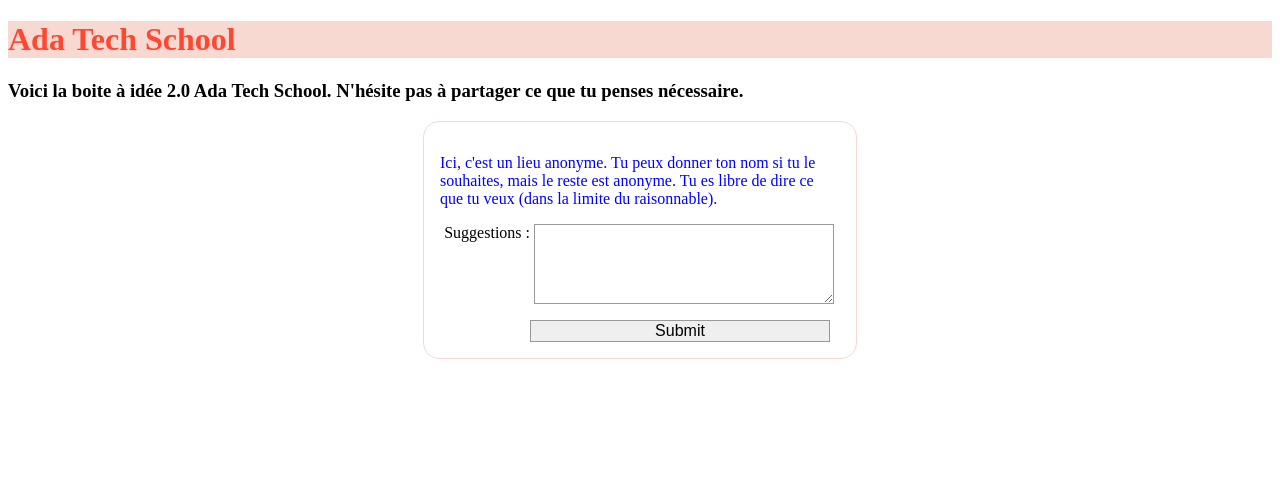
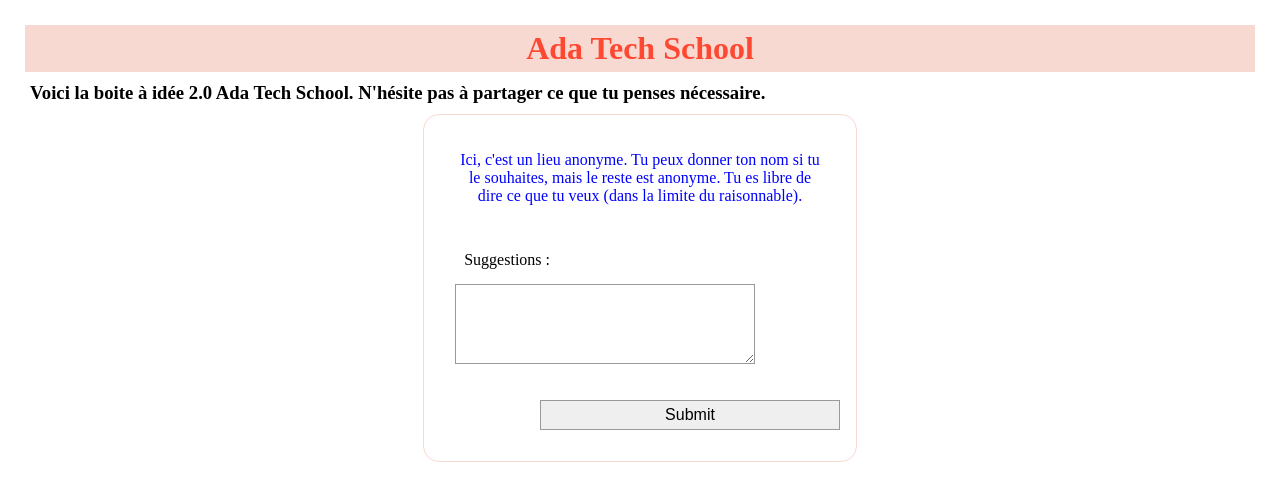
Before and after one commit to JinxedQuinn/AdaBox, a plain HTML site: page index.html in a window 1280 px wide. Drawn offline with Linux system fonts and the light colour scheme.

Commit message:
Update README.md and index.html, and style.css

```diff
--- a/index.html
+++ b/index.html
@@ -12,13 +12,13 @@
 
 <body>
 
-  <h1 class="text-center">Ada Tech School</h1>
-  <h3 class="text-center">Voici la boite à idée 2.0 Ada Tech School. N'hésite pas à partager ce que tu penses
+  <h1>Ada Tech School</h1>
+  <h3>Voici la boite à idée 2.0 Ada Tech School. N'hésite pas à partager ce que tu penses
     nécessaire.</h3>
 
   <form action="https://formspree.io/f/xbjvelej" method="POST">
     <div>
-      <p class="text-center">Ici, c'est un lieu anonyme. Tu peux donner ton nom si tu le souhaites, mais le reste est
+      <p>Ici, c'est un lieu anonyme. Tu peux donner ton nom si tu le souhaites, mais le reste est
         anonyme. Tu es libre de dire ce que tu veux (dans la limite du raisonnable).</p>
     </div>
     <div>
--- a/style.css
+++ b/style.css
@@ -1,9 +1,16 @@
+* {
+  margin: 5px;
+  padding: 5px;
+}
+
 h1 {
     color: rgb(273, 72, 50);
     background-color: rgb(248, 217, 209);
+    justify-content: center;
+    text-align: center;
 }
 
-h4 {
+h3 {
   font-weight: bold;
 }
 
@@ -78,4 +85,6 @@ form {
   /* Paragraphes en bleu par défaut */
 p {
     color: blue;
+    justify-content: center;
+    text-align: center;
 }
```
Also changed, not shown: 1 other file.
